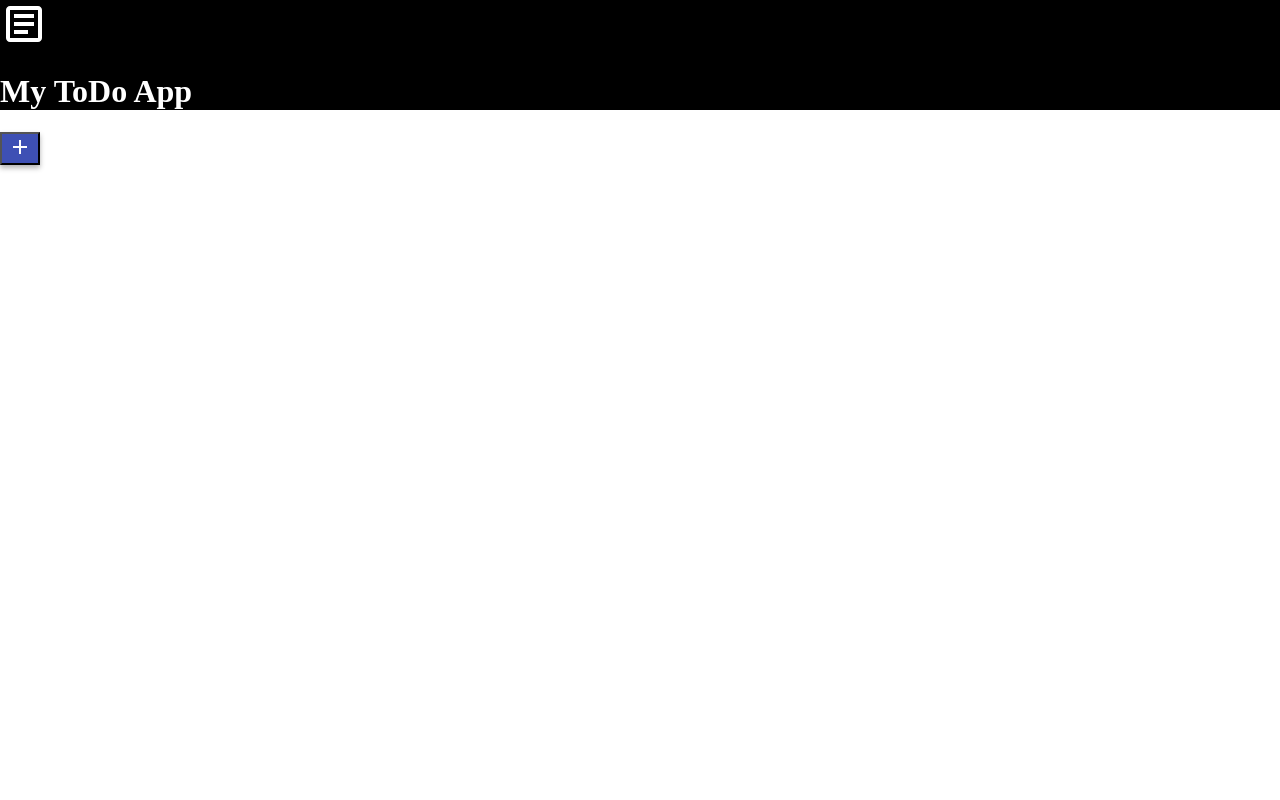
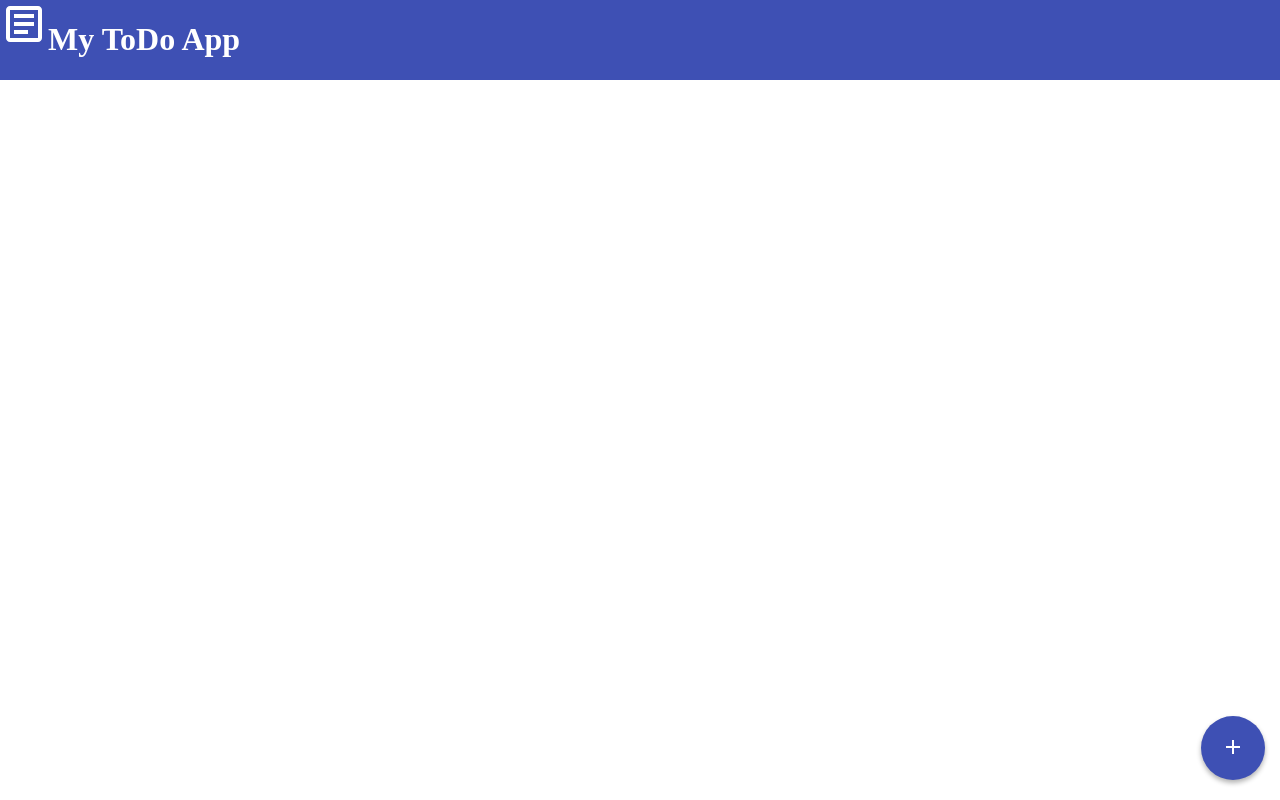
Before and after one commit to nishidayoshikatsu/todo-handson, a plain HTML site: page index.html in a window 1280 px wide. Drawn offline with Linux system fonts and the light colour scheme.

Commit message:
Day2の解答を追加

```diff
--- a/index.html
+++ b/index.html
@@ -1,8 +1,8 @@
 <!DOCTYPE html>
 <html>
   <head>
-    <!-- TODO: titleタグの中身を"My ToDo App"に変更-->
-    <title>Hello World!</title>
+    <!-- titleタグの中身を"My ToDo App"に変更-->
+    <title>My ToDo App</title>
     <meta charset="UTF-8" />
     <link rel="stylesheet" href="src/styles.css" />
   </head>
--- a/src/styles.css
+++ b/src/styles.css
@@ -7,10 +7,11 @@ body {
 
 /* headerタグへのstyleを指定 */
 .header {
-  /* TODO: 背景色を#3e50b4にする */
-  background-color: black;
+  /* 背景色を#3e50b4にする */
+  background-color: #3e50b4;
   color: white;
-  /* TODO: 要素を横並びにする */
+  /* 要素を横並びにする */
+  display: flex;
   /* TODO: アイコンと文字の位置を揃える */
   /* TODO: レイアウトを調整する */
 }
@@ -20,10 +21,17 @@ body {
 }
 
 .addListButton {
-  /* TODO: ボタンを下から20px, 右から15pxで固定 */
+  /* ボタンを下から20px, 右から15pxで固定 */
+  position: fixed;
+  bottom: 20px;
+  right: 15px;
   background-color: #3e50b4;
   box-shadow: 0 3px 5px rgba(0, 0, 0, 0.3);
-  /* TODO: 縦横の大きさを64pxに変更 */
-  /* TODO: ボタンを円形にする */
-  /* TODO: 枠線を削除 */
+  /* 縦横の大きさを64pxに変更 */
+  height: 64px;
+  width: 64px;
+  /* ボタンを円形にする */
+  border-radius: 50%;
+  /* 枠線を削除 */
+  border: none;
 }
```
